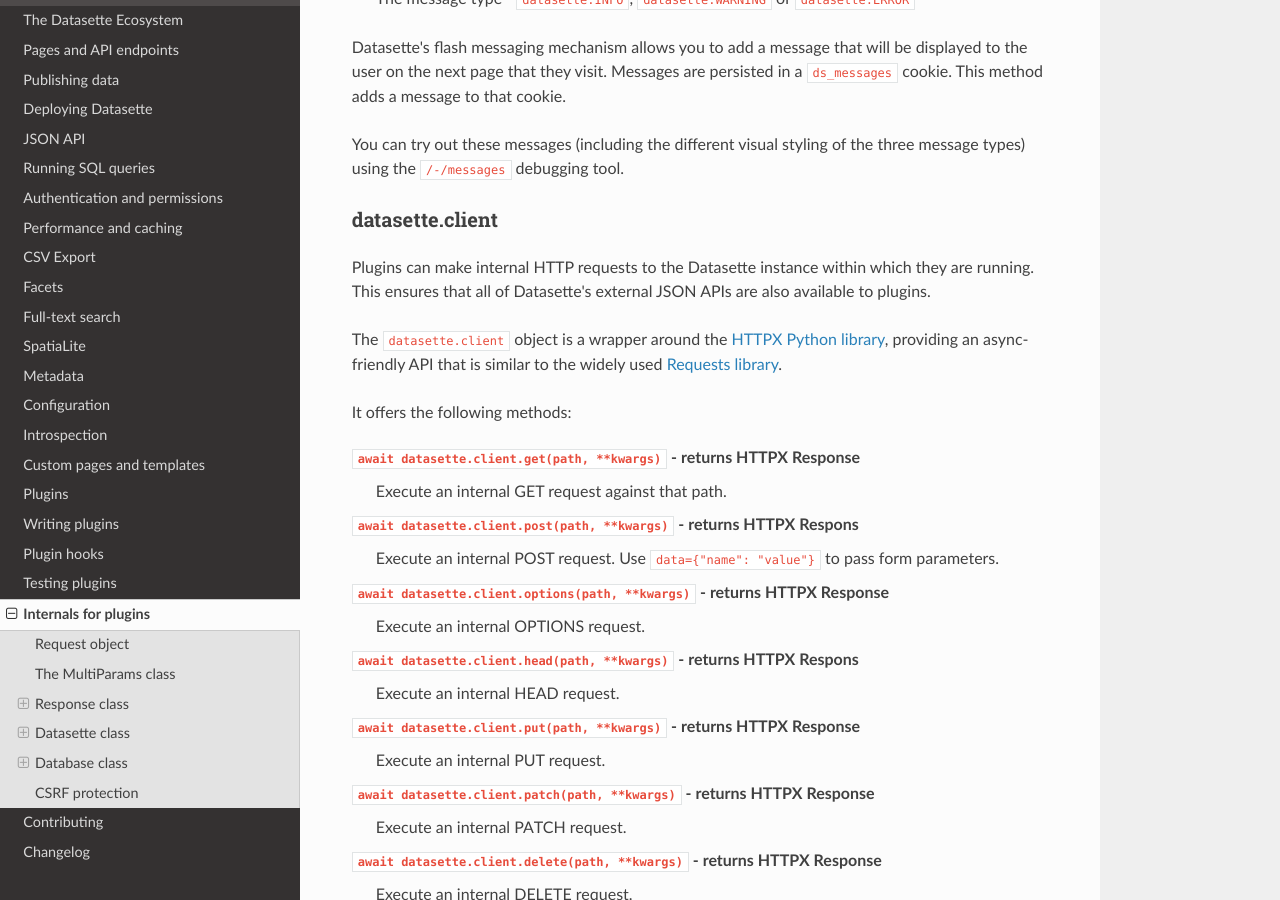
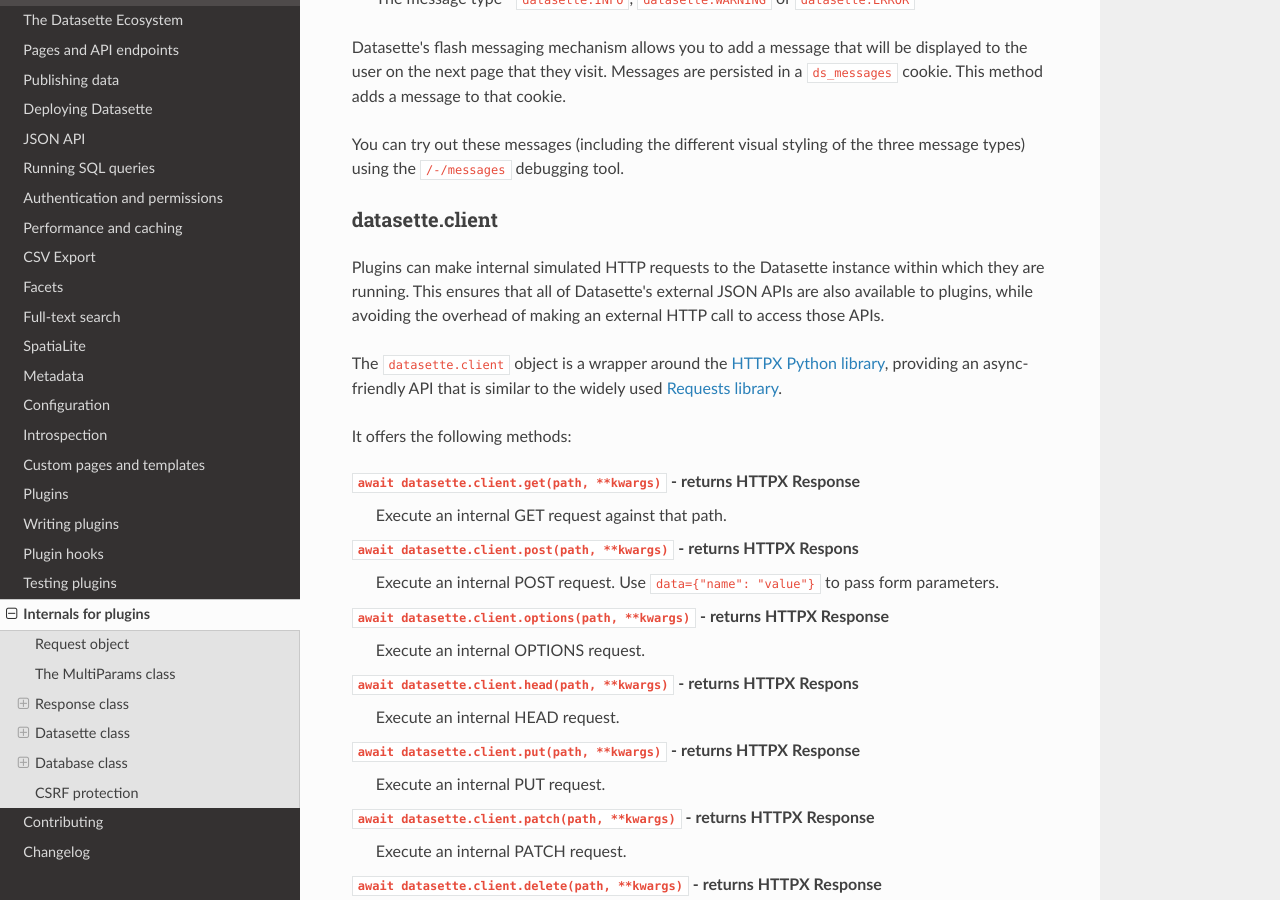
Before and after one commit to simonw/datasette, a Sphinx documentation site: the page built from docs/internals.rst, in a window 1280 px wide and 900 px high, scrolled down 7422 px. Built offline with Sphinx 7.4.7 and the Read the Docs theme 2.0.0, drawn with Linux system fonts in a browser that asks for light colours.

Commit message:
Clarify that datasette.client HTTP calls are simulated

```diff
--- a/docs/internals.rst
+++ b/docs/internals.rst
@@ -333,7 +333,7 @@
 datasette.client
 ----------------
 
-Plugins can make internal HTTP requests to the Datasette instance within which they are running. This ensures that all of Datasette's external JSON APIs are also available to plugins.
+Plugins can make internal simulated HTTP requests to the Datasette instance within which they are running. This ensures that all of Datasette's external JSON APIs are also available to plugins, while avoiding the overhead of making an external HTTP call to access those APIs.
 
 The ``datasette.client`` object is a wrapper around the `HTTPX Python library <https://www.python-httpx.org/>`__, providing an async-friendly API that is similar to the widely used `Requests library <https://requests.readthedocs.io/>`__.
 
```
